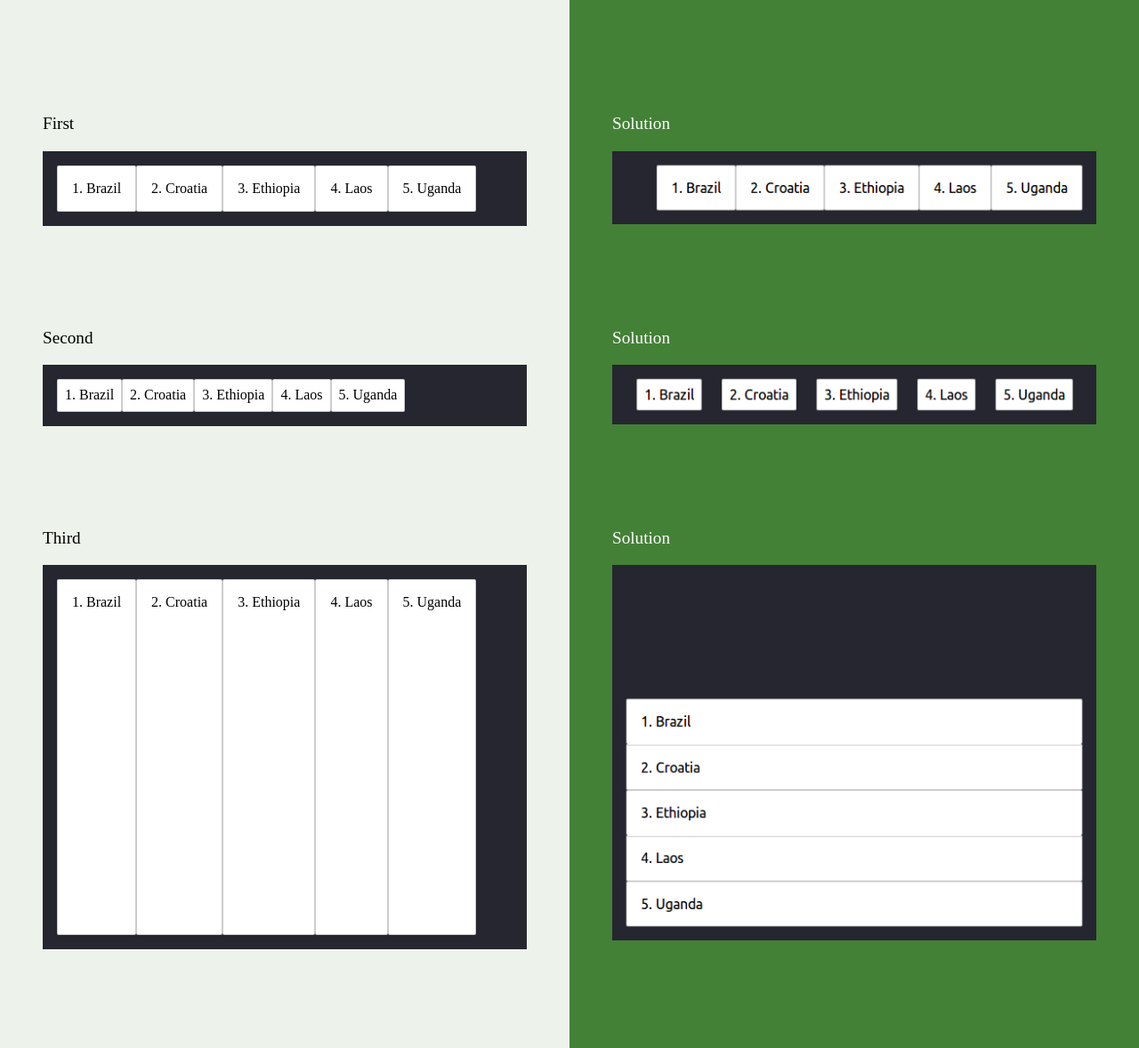
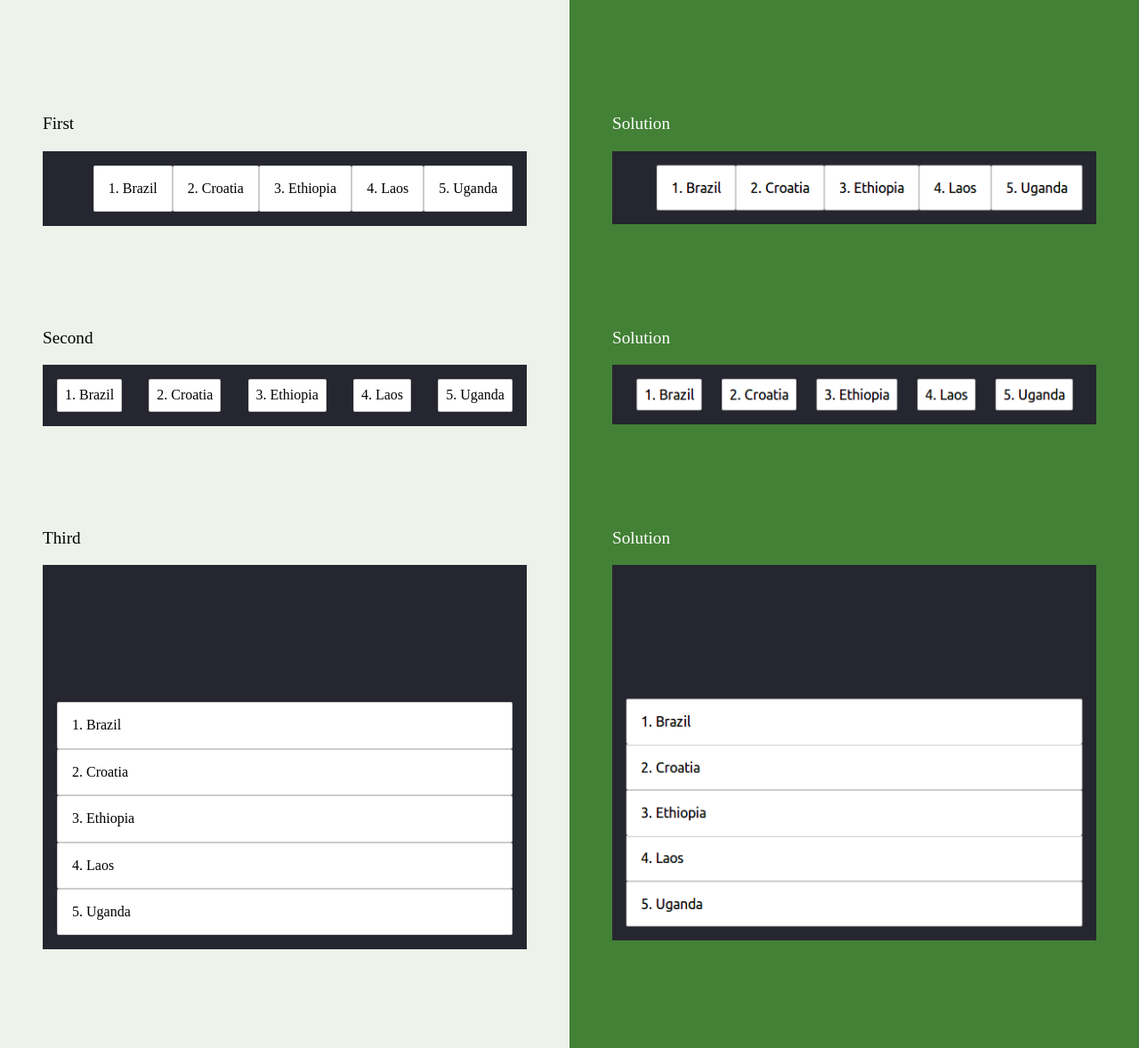
Before and after one commit to abdbadgithub/codi-html-css-git-excercice, a website: page week-2/12-justify-content/index.html in a window 1280 px wide. Shown: the part 122-1300 px from the top of the page at 89% size. Drawn offline with Linux system fonts and the light colour scheme.

Commit message:
Completed 12-justify-content excercice

```diff
--- a/week-2/12-justify-content/flexbox.css
+++ b/week-2/12-justify-content/flexbox.css
@@ -5,5 +5,20 @@
 .countries--second .country {
   padding: 0.5em;
 }
-
+.countries--first {
+  flex-direction: row;
+  justify-content: flex-end;
+}
+.countries--second {
+  flex-direction: row;
+  justify-content: space-between;
+}
+.countries--third {
+  flex-direction: column;
+  justify-content: flex-end;
+}
+.countries--fourth {
+  flex-direction: column-reverse;
+  justify-content: space-between;
+}
 /* Add your own CSS code below */
```
